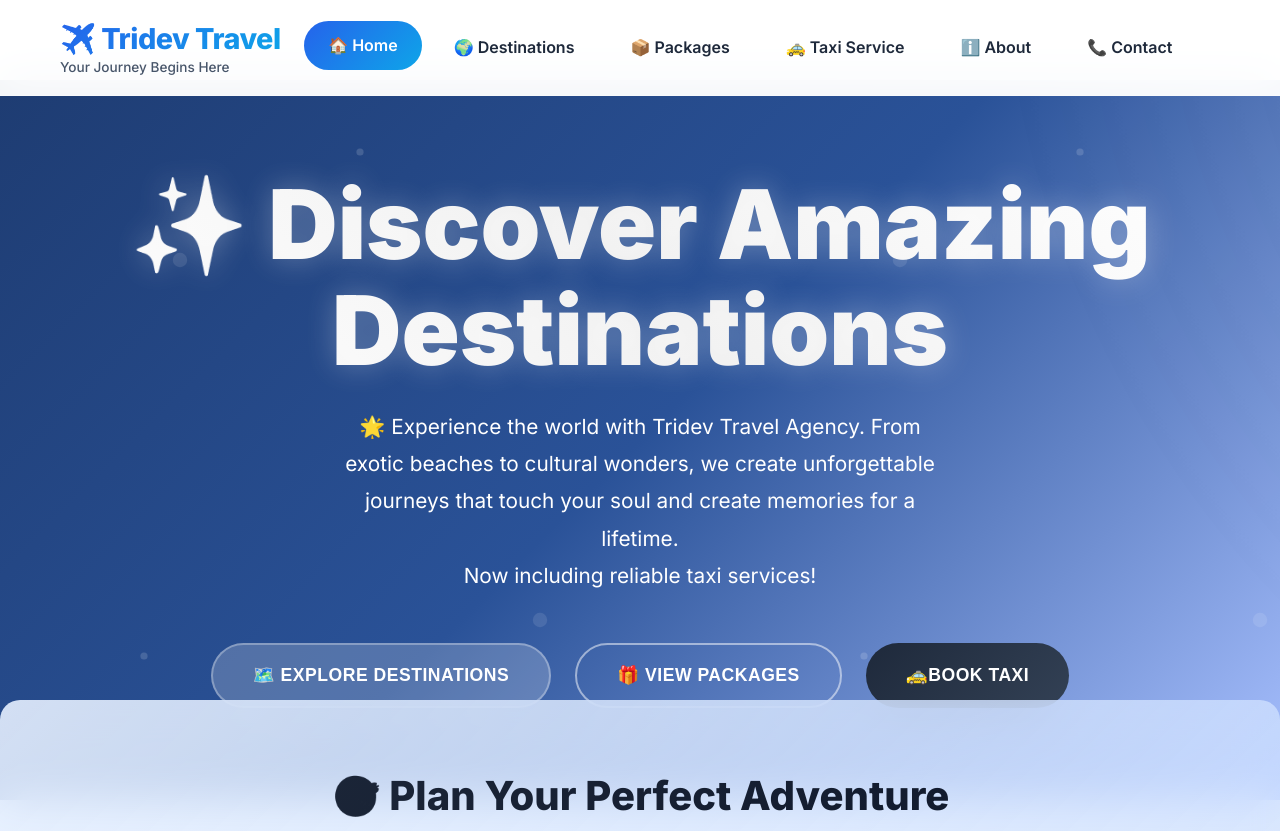
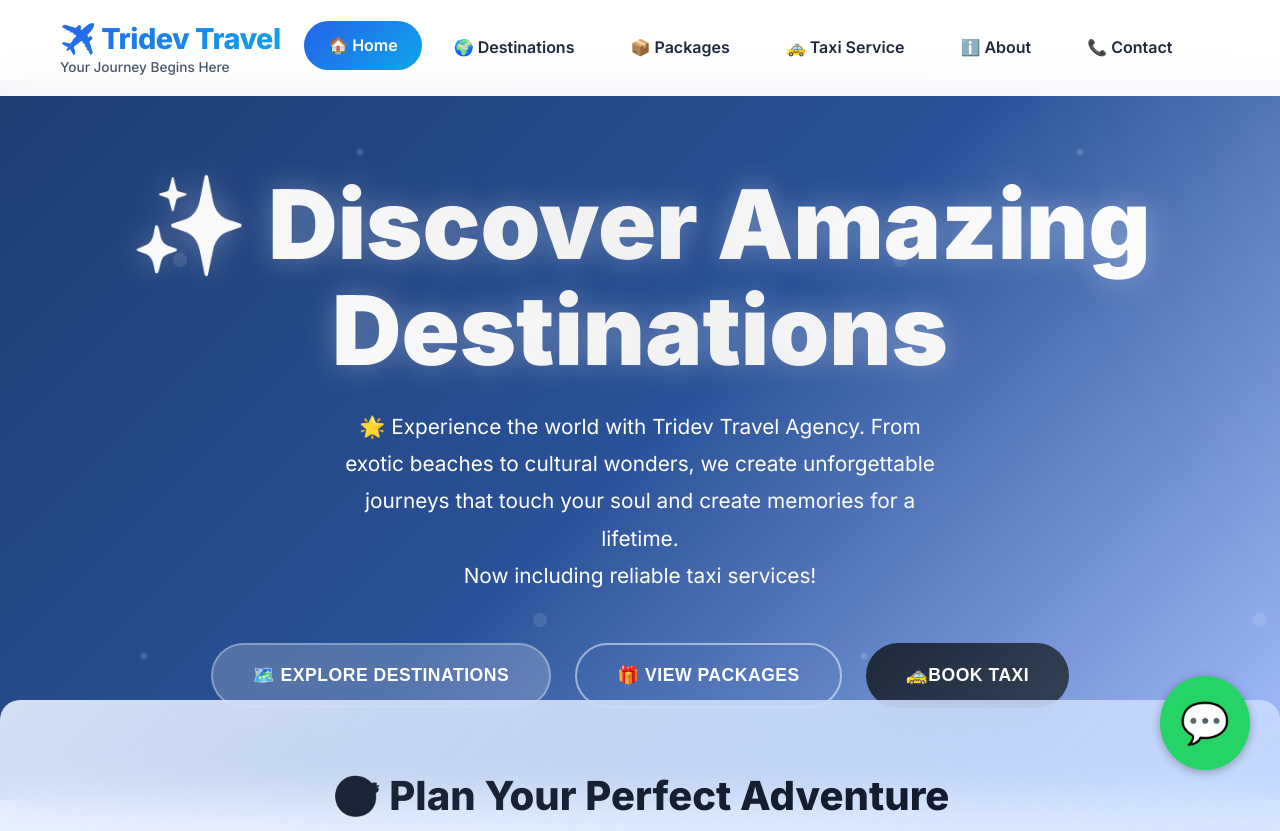
Before and after one commit to Kajal0211/tridev_tour_travel, a plain HTML site: page index.html in a window 1280 px wide. Shown: the top 831 px of the page. Drawn offline with Linux system fonts and the light colour scheme.

Commit message:
Update index.html

```diff
--- a/index.html
+++ b/index.html
@@ -426,5 +426,35 @@
             }
         });
     </script>
+    <a href="https://wa.me/YOUR_PHONE_NUMBER?text=Hi%20Tridev%20Travel!"
+   class="whatsapp-float" target="_blank" rel="noopener"
+   aria-label="Chat with us on WhatsApp">
+  💬
+</a>
+
+<style>
+  .whatsapp-float {
+    position: fixed;
+    bottom: 30px;
+    right: 30px;
+    background: #25d366;
+    color: white;
+    font-size: 2.5rem;
+    padding: 15px 20px;
+    border-radius: 50%;
+    box-shadow: 0 2px 10px rgba(0,0,0,0.3);
+    z-index: 10000;
+    cursor: pointer;
+    text-decoration: none;
+    display: flex;
+    align-items: center;
+    justify-content: center;
+    transition: background 0.3s ease;
+  }
+  .whatsapp-float:hover {
+    background: #128c7e;
+  }
+</style>
+
 </body>
 </html>
```
